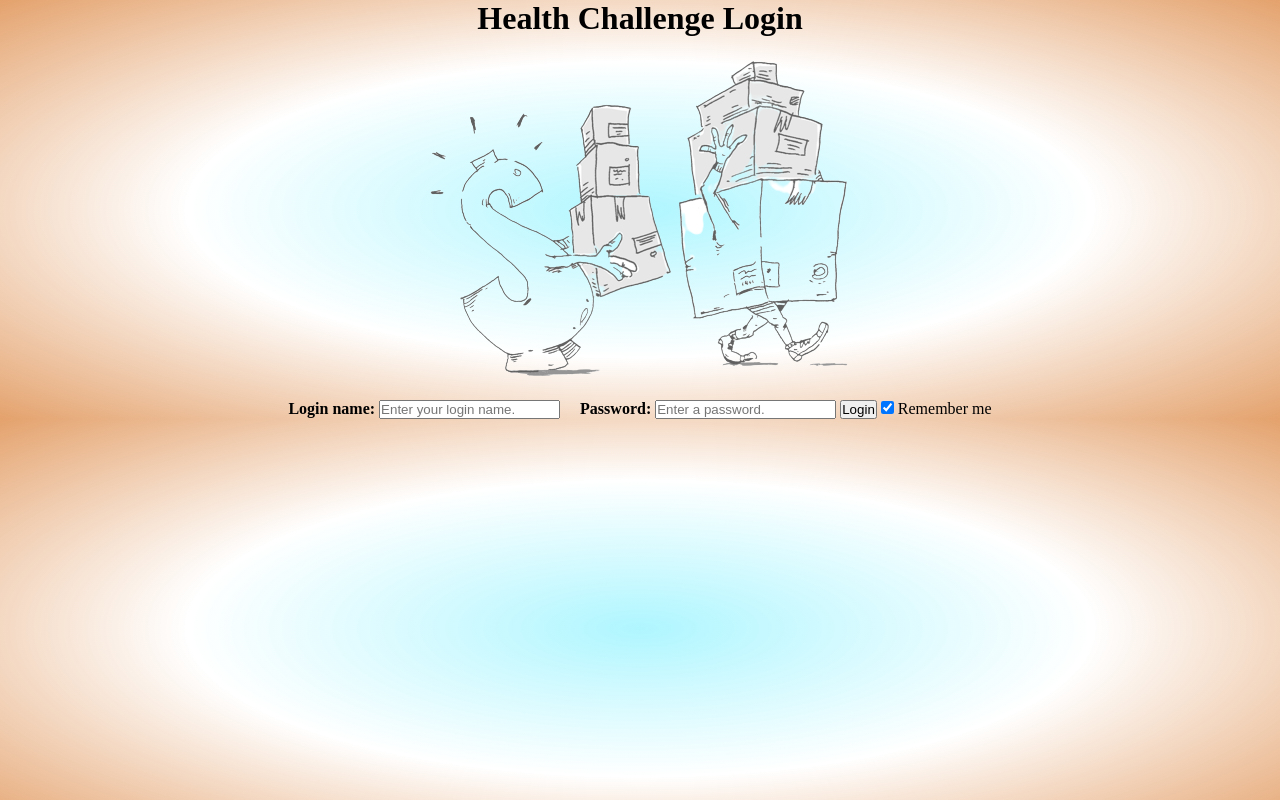
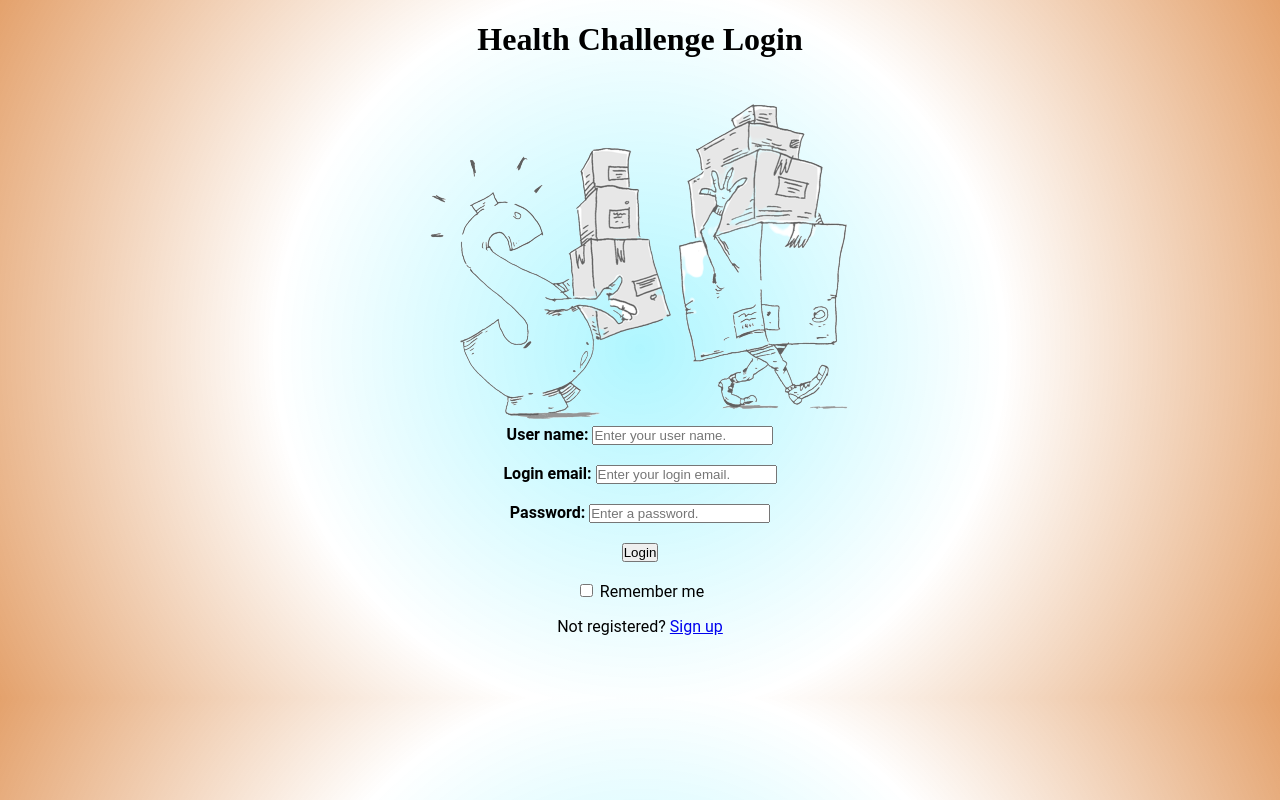
Before and after one commit to sim-wong/Health-Challenge-App, a PHP site: page /login.html in a window 1280 px wide. Run offline with PHP 8.4, Linux system fonts and the light colour scheme.

Commit message:
Updated login to include signup and switching

```diff
--- a/login.css
+++ b/login.css
@@ -1,6 +1,6 @@
 /* Universal styling */
 * {
-    margin: 0;
+    margin: 20;
     padding: 0;
 }
 
@@ -8,7 +8,8 @@ html {
     background-color: rgb(140, 190, 163);
 
     /* Radial gradient background - css3 */
-    background: radial-gradient(rgba(131, 241, 255, 0.644), rgba(255, 255, 255, 0.5), rgba(221, 138, 71, 0.795));
+    background: radial-gradient(circle at center, rgba(131, 241, 255, 0.644), rgba(255, 255, 255, 0.5), rgba(221, 138, 71, 0.795));
+    background-size: auto;
     text-align: center;
 
 }
@@ -22,5 +23,15 @@ html {
 }
 
 #loginContainer {
+    font-family: "Roboto", sans-serif;
     text-align: center;
 }
+
+#registrationForm {
+    display: none
+}
+
+/*#loginForm {
+    font-family: "Roboto", sans-serif;
+    text-align: center;
+}*/
--- a/login.html
+++ b/login.html
@@ -3,19 +3,60 @@
 <header>
     <h1 id="loginHeader">Health Challenge Login</h1><br>
     <img id="loginImage" src="Resources/boxxy-login.png" alt="Health Challange"><br>
-    <link rel="stylesheet" type="text/css" href="login.css"><br>
+    <link rel="stylesheet" type="text/css" href="login.css">
   </header>
 
-<div class="logincontainer" id="loginContainer"> <!--division class to be able to call up in css-->
-    <label for="loginname"><b>Login name:</b></label>
-    <input type="text" placeholder="Enter your login name." name="loginname" required>
-    &nbsp;&nbsp;&nbsp;
+<div class="loginContainer" id="loginContainer"> <!--division class to be able to call up in css-->
 
-    <label for="pwd"><b>Password:</b></label>
-    <input type="Password" placeholder="Enter a password." name="pwd" required>
+    <form class="registrationForm" id="registrationForm">
+        <label for="userName"><b>User name:</b></label>
+        <input type="text" placeholder="Enter your user name." name="userName" required>
+        <br><br>
 
-    <button type="submit">Login</button>
-    <label>
-        <input type="checkbox" checked="checked" name="remember"> Remember me
-    </label>
+        <label for="loginEmail"><b>Login email:</b></label>
+        <input type="text" placeholder="Enter your login email." name="loginEmail" required>
+        <br><br>
+
+        <label for="pwd"><b>Password:</b></label>
+        <input type="Password" placeholder="Enter a password." name="pwd" required>
+        <br><br>
+
+        <label for="create"></label>
+        <button type="createBtn" name="createBtn" id="createBtn">Create</button>
+        <p class="message" type="registrationBtn" id="registrationBtn">Already registered? <a href="#">Login</a></p>
+        <br><br>
+
+    </form>
+
+
+    <form class="loginForm" id="loginForm">
+        <label for="userName"><b>User name:</b></label>
+        <input type="text" placeholder="Enter your user name." name="userName" required>
+        <br><br>
+
+        <label for="loginEmail"><b>Login email:</b></label>
+        <input type="text" placeholder="Enter your login email." name="loginEmail" required>
+        <br><br>
+
+        <label for="pwd"><b>Password:</b></label>
+        <input type="Password" placeholder="Enter a password." name="pwd" required>
+        <br><br>
+
+        <label for="submit"></label>
+        <button type="submitBtn" name="submitBtn" id="submitBtn">Login</button>
+        <br><br>
+
+        <label>
+            <input type="checkbox" unchecked="unchecked" name="remember"> Remember me
+        </label>
+
+        <p class="message" type="signUpBtn" id="signUpBtn">Not registered? <a href="#">Sign up</a></p>
+        <br><br>
+
+    </form>
+
+
+
 </div>
+
+<script src="login.js"></script>
```
